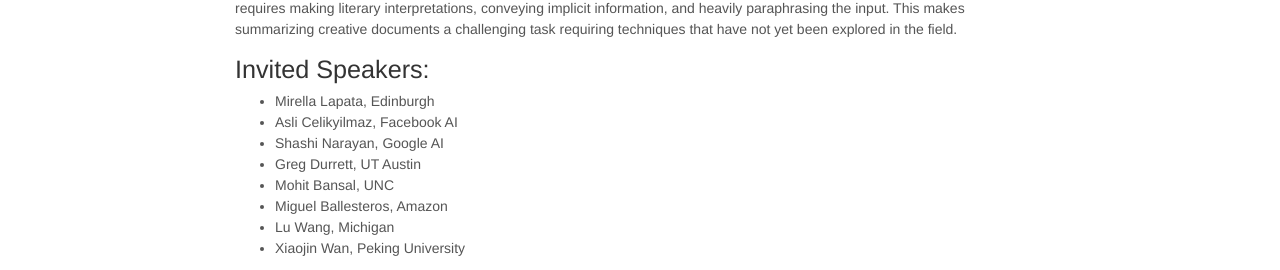
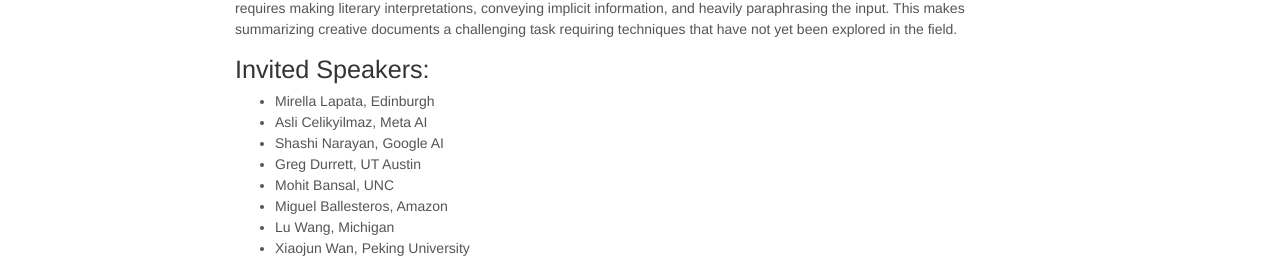
Before and after one commit to CreativeSumm/creativesumm.github.io, a Jekyll site: the page built from index.md, in a window 1280 px wide. Shown: the part 653-923 px from the top of the page. Built offline with Jekyll 4.4.1, drawn with Linux system fonts in a browser that asks for light colours; nearby versions of some CDN libraries.

Commit message:
Update index.md

```diff
--- a/index.md
+++ b/index.md
@@ -23,13 +23,13 @@
 ## Invited Speakers:
 
 - Mirella Lapata, Edinburgh
-- Asli Celikyilmaz, Facebook AI
+- Asli Celikyilmaz, Meta AI
 - Shashi Narayan, Google AI
 - Greg Durrett, UT Austin
 - Mohit Bansal, UNC
 - Miguel Ballesteros, Amazon
 - Lu Wang, Michigan
-- Xiaojin Wan, Peking University
+- Xiaojun Wan, Peking University
 
 
 <!-- <a class="twitter-timeline tw-align-center" data-width="80%" margin="auto" text-align="center" href="https://twitter.com/intexsempar2020?ref_src=twsrc%5Etfw">Tweets by intexsempar2020</a> <script async src="https://platform.twitter.com/widgets.js" charset="utf-8"></script> -->
```
